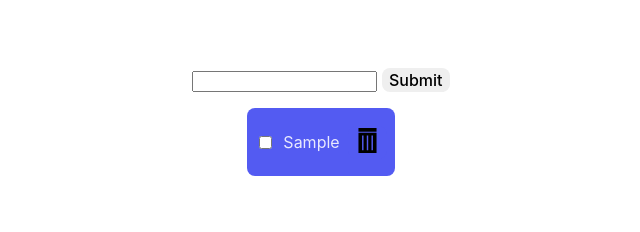
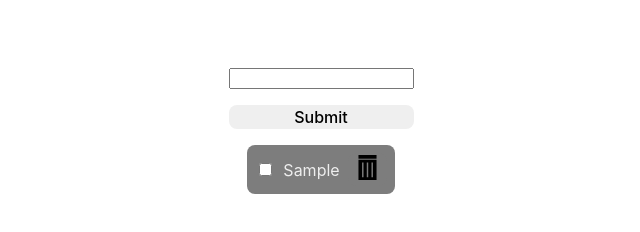
Before and after one commit to wends05/Activity1, a website built with Vite: page index.html in a window 1280 px wide. Both pictures are taken after typing "Sample" into the empty fields and a click on the button "Submit". Shown: the whole page, without its empty margins (319-959 px from the left). Built offline with nearby package versions, Linux system fonts and the light colour scheme.

Commit message:
changed some styles

```diff
--- a/src/main.ts
+++ b/src/main.ts
@@ -24,9 +24,11 @@ document.querySelector<HTMLDivElement>('#app')!.innerHTML = /*html*/ `
 
 const submitItem = (todo: Todo) => {
 
+  const idString = todo.id.toString()
+
   const todoElement = document.createElement('li')
   const checkBox = document.createElement('input')
-  const label = document.createElement('p')
+  const label = document.createElement('label')
   const button = document.createElement("button")
   const trash = document.createElement("img")
 
@@ -37,10 +39,12 @@ const submitItem = (todo: Todo) => {
   button.appendChild(trash)
 
   checkBox.type = 'checkbox'
-  checkBox.id = todo.id.toString()
+  label.setAttribute("name", idString)
+  checkBox.id = idString
   checkBox.checked = todo.isComplete
 
   label.setAttribute("class", "todo-label")
+  label.setAttribute("for", idString)
   label.innerHTML = todo.name
   todoElement.setAttribute("class", "todo")
   todoElement.append(checkBox, label, button)
--- a/src/style.css
+++ b/src/style.css
@@ -52,9 +52,14 @@ button {
 }
 
 button.trash {
-  background-color: #535bf2;
+  background-color: #7d7d7d;
 }
 
+form {
+  display:flex;
+  flex-direction: column;
+  gap: 1rem;
+}
 .form-container {
   display: flex;
   flex-direction: column;
@@ -65,12 +70,13 @@ button.trash {
   display: flex;
   flex-direction: column-reverse;
   gap: 0.5rem;
+  max-width: 600px;
 }
 
 .todo {
   display: flex;
   gap: 0.5rem;
-  background-color: #535bf2;
+  background-color: #7d7d7d;
   border-radius: 0.5rem;
   align-items: center;
   justify-content: space-between;
```
